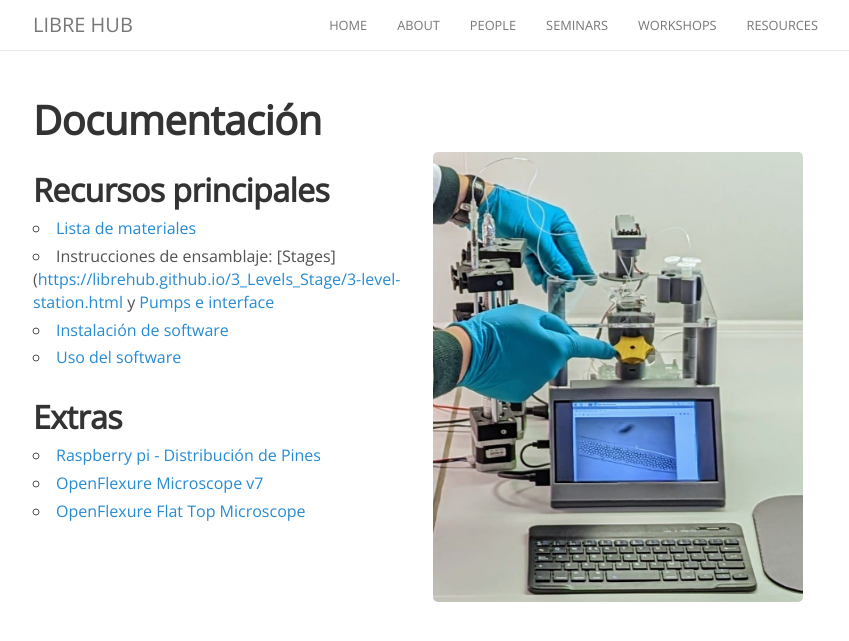
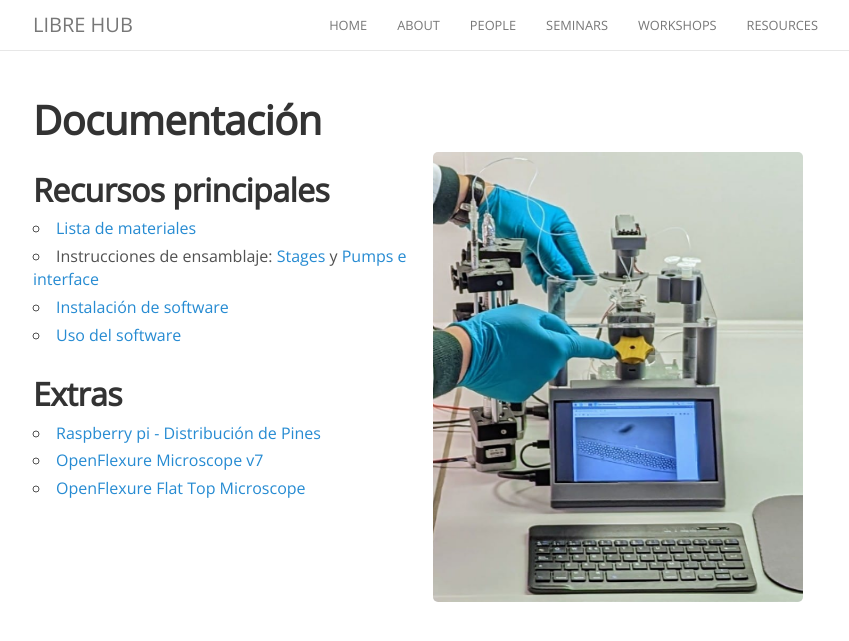
Before and after one commit to LIBREhub/LIBREhub.github.io, a Jekyll site: the page built from workshops/SEMS_2023/resources.md, in a window 1280 px wide. Shown: the top 641 px of the page, without its empty margins (222-1071 px from the left). Built offline with Jekyll 4.4.1, drawn with Linux system fonts in a browser that asks for light colours; nearby versions of some CDN libraries; some of the changed lines change nothing that is shown.

Commit message:
Update resources.md

```diff
--- a/workshops/SEMS_2023/resources.md
+++ b/workshops/SEMS_2023/resources.md
@@ -11,7 +11,7 @@ permalink: /workshops/SEMS_2023/resources/
 ## Recursos principales
 
 - [Lista de materiales](https://librehub.github.io/3_Levels_Stage/3-level-station_BOM.html)
-- Instrucciones de ensamblaje: [Stages]([https://librehub.github.io/3_Levels_Stage/3-level-station.html](https://librehub.github.io/strobe-enhanced-microscopy-stage/) y [Pumps e interface](https://librehub.github.io/syringe-pumps-and-controller/)
+- Instrucciones de ensamblaje: [Stages](https://librehub.github.io/strobe-enhanced-microscopy-stage/) y [Pumps e interface](https://librehub.github.io/syringe-pumps-and-controller/)
 - [Instalación de software](https://librehub.github.io/3_Levels_Stage/software-installation.html)
 - [Uso del software](https://librehub.github.io/3_Levels_Stage/usage.html)
 
```
